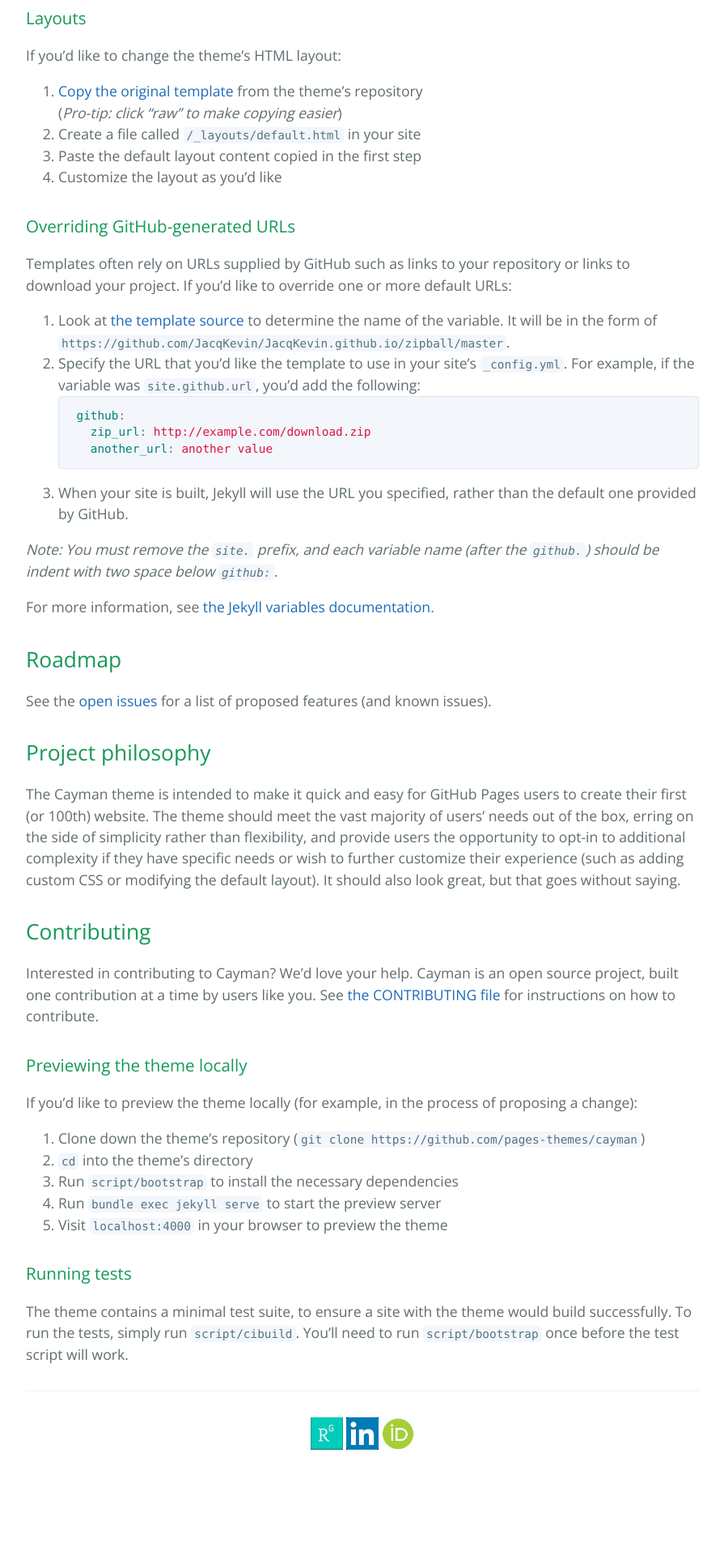
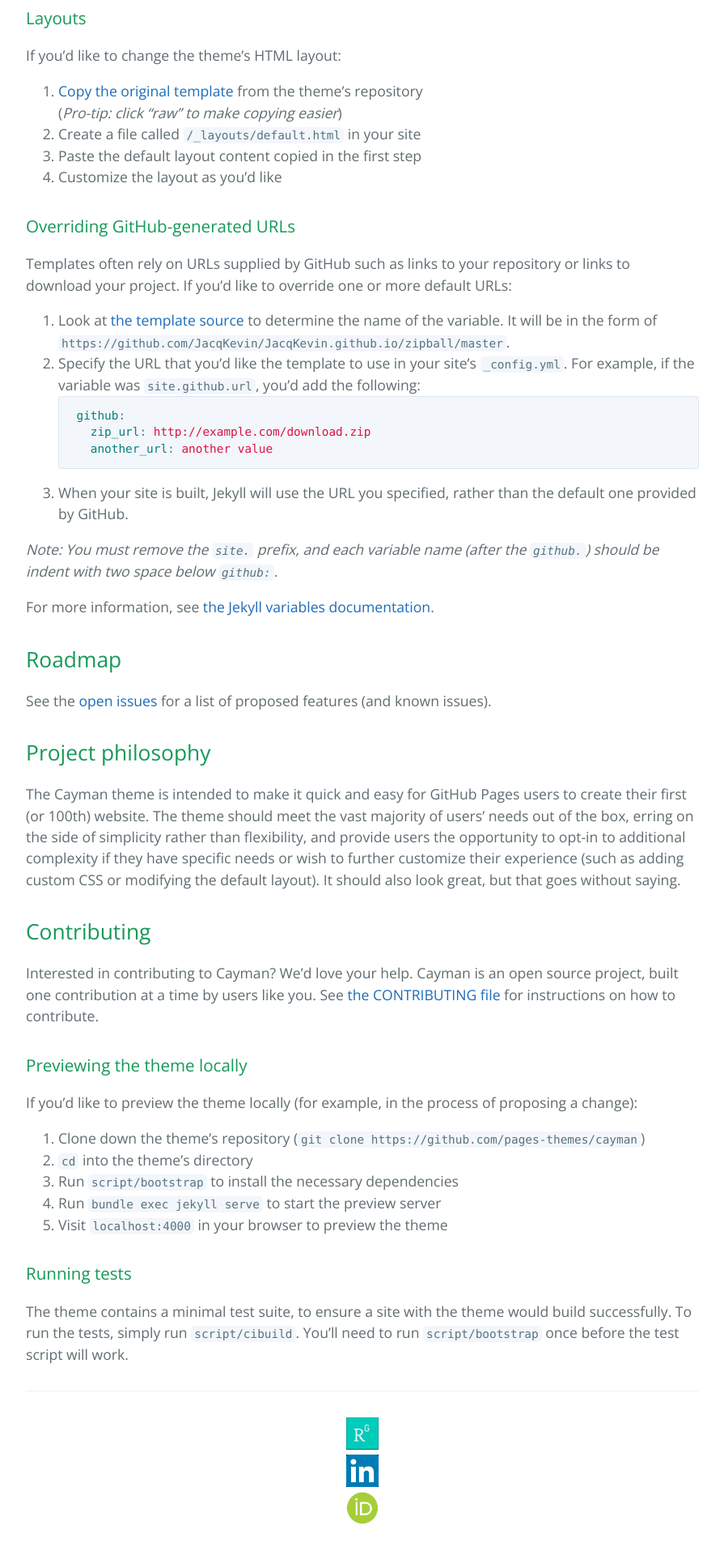
Before and after one commit to JacqKevin/JacqKevin.github.io, a Jekyll site: the page built from readme.md, in a window 1280 px wide. Shown: the part 1982-3902 px from the top of the page at 81% size, without its empty margins (192-1087 px from the left). Built offline with Jekyll 4.4.1, drawn with Linux system fonts in a browser that asks for light colours; our own code applies the rules of GitHub Pages for plain Markdown files; before the commit the page ends 3810 px from its top, so only the background shows below that.

Commit message:
Update default.html

```diff
--- a/_layouts/default.html
+++ b/_layouts/default.html
@@ -53,7 +53,9 @@
       <footer class="site-footer">
 	<center>
         	<a href="https://www.researchgate.net/profile/Kevin_Jacq"><img src="/images/Researchgate.jpg" width=40></a>
+		<span style="display:block; height: 50;"></span>
 		<a href="https://www.linkedin.com/in/kevinjacq"><img src="/images/Linkedin.jpg" width=40></a>
+		<span style="display:block; height: 50;"></span>
 		<a href="https://orcid.org/0000-0002-3991-2184"><img src="/images/orcid.png" width=40></a>
 	</center>
       </footer>
```
